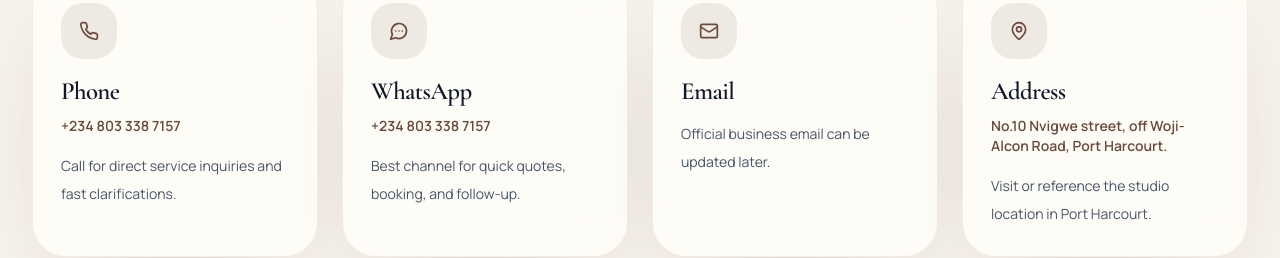
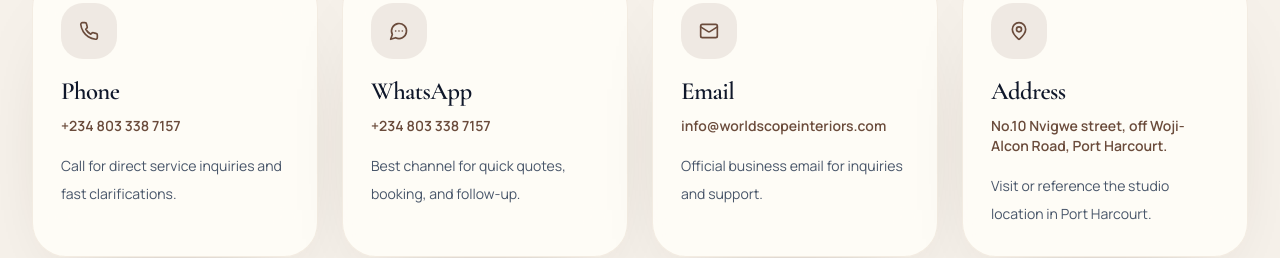
Before and after one commit to BABAYAGAHH/worldscope-interiors, a React (Vite) app: page /contact in a window 1280 px wide. Shown: the part 883-1141 px from the top of the page. Built offline with nearby package versions, Linux system fonts and the light colour scheme.

Commit message:
Update email display on Contact page

```diff
--- a/src/pages/Contact.jsx
+++ b/src/pages/Contact.jsx
@@ -28,8 +28,8 @@
   },
   {
     title: "Email",
-    value: siteConfig.emailPlaceholder,
-    description: "Official business email can be updated later.",
+    value: siteConfig.email,
+    description: "Official business email for inquiries and support.",
     icon: Mail,
   },
   {
```
